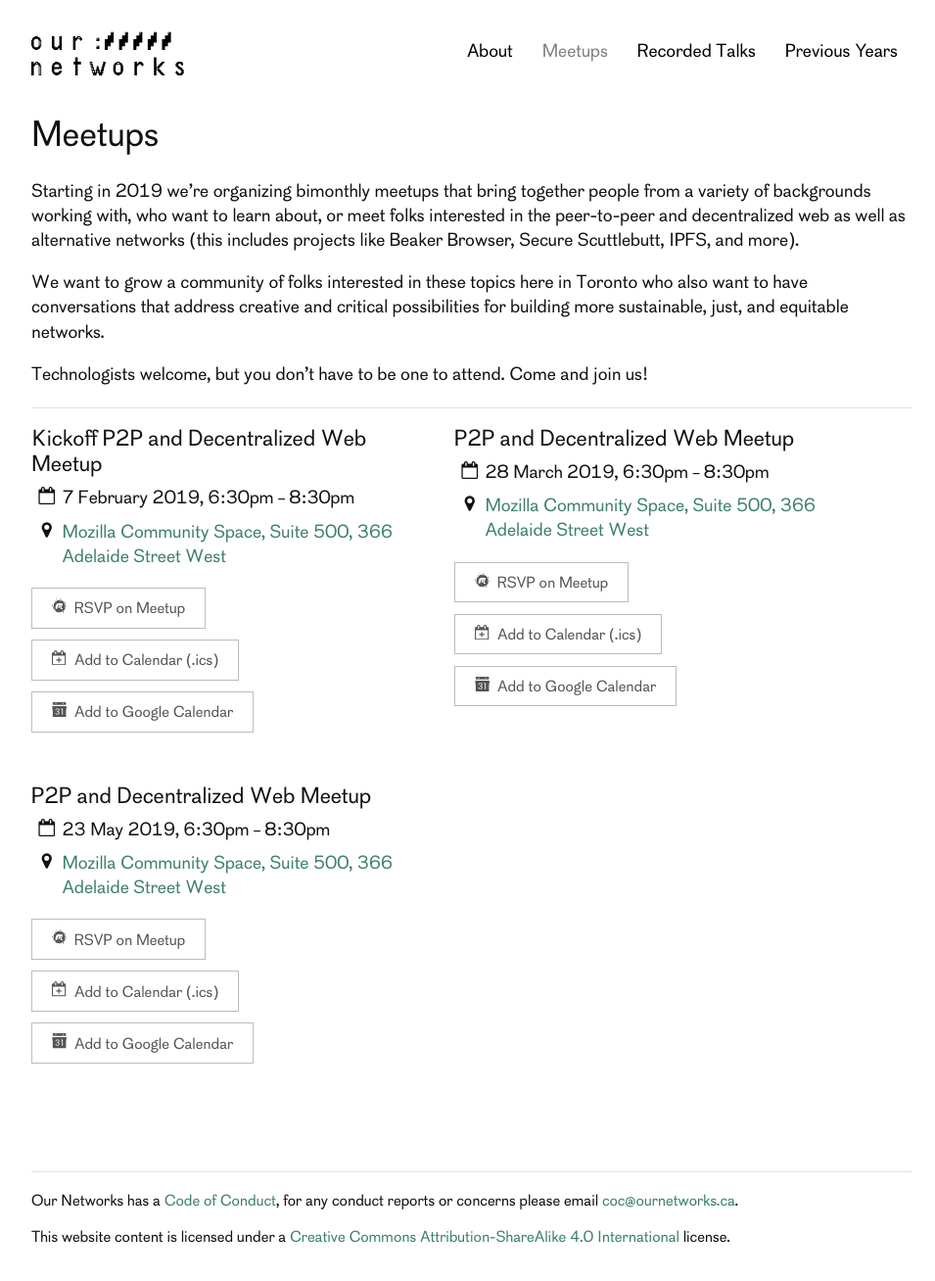
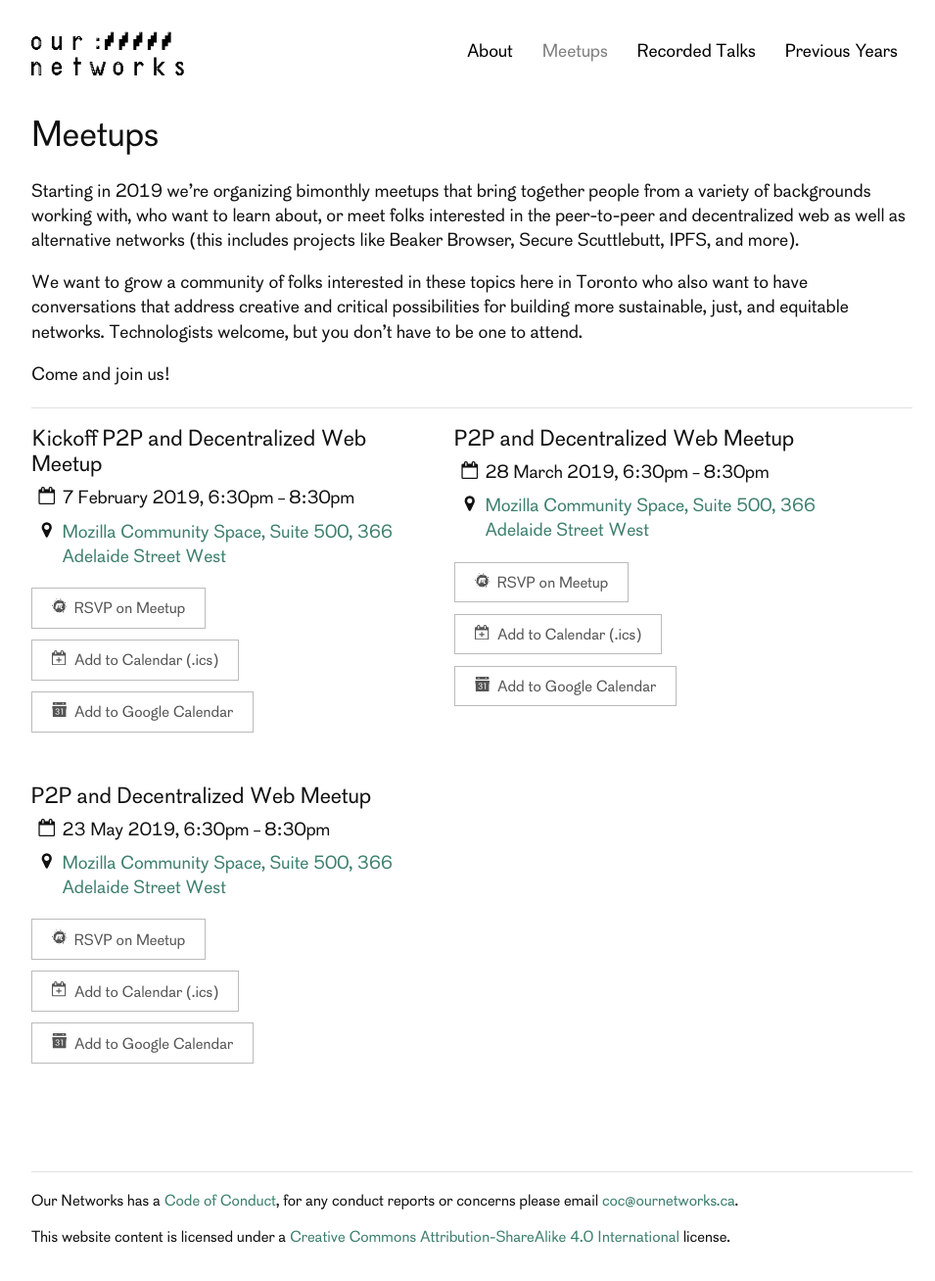
Before and after one commit to ournetworks/ournetworks.ca, a Jekyll site: the page built from meetups.md, in a window 1280 px wide and 1336 px high. Shown: the top 1308 px of the window at 98% size, without its empty margins (158-1113 px from the left). Built offline with Jekyll 4.4.1, drawn with Linux system fonts in a browser that asks for light colours.

Commit message:
adjust paragraph structure for description

```diff
--- a/meetups.md
+++ b/meetups.md
@@ -7,9 +7,9 @@ titleDisplay: "Meetups"
 
 Starting in 2019 we're organizing bimonthly meetups that bring together people from a variety of backgrounds working with, who want to learn about, or meet folks interested in the peer-to-peer and decentralized web as well as alternative networks (this includes projects like Beaker Browser,  Secure Scuttlebutt, IPFS, and more).
 
-We want to grow a community of folks interested in these topics here in Toronto who also want to have conversations that address creative and critical possibilities for building more sustainable, just, and equitable networks.
+We want to grow a community of folks interested in these topics here in Toronto who also want to have conversations that address creative and critical possibilities for building more sustainable, just, and equitable networks. Technologists welcome, but you don't have to be one to attend.
 
-Technologists welcome, but you don't have to be one to attend. Come and join us!
+Come and join us!
 
 ***
 
```
